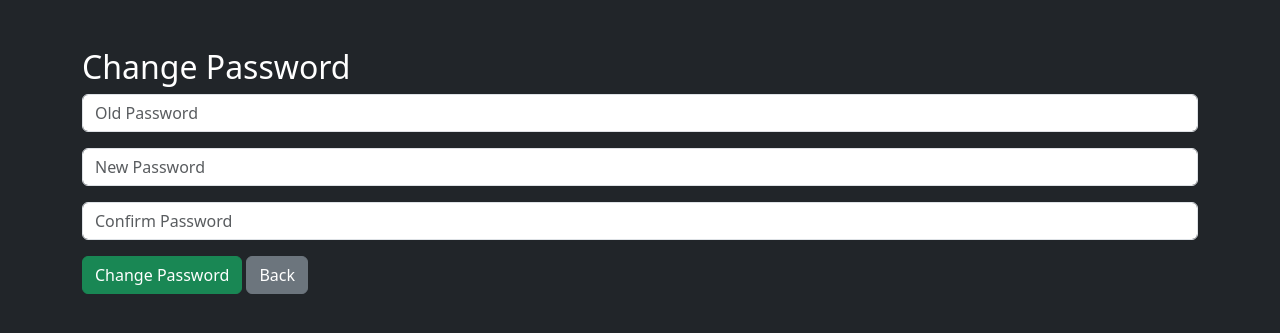
After one commit to Itsaryannnzz/garud-zep-gym, a Flask app: page /change-password in a window 1280 px wide. The commit adds this page. Shown: the top 333 px of the page. Run offline with Flask 3, Linux system fonts and the light colour scheme; a user stored in the database is signed in; data comes from the database, SQL or seed files in the repository; both versions use the stored data as it was after the commit.

Commit message:
Final gym management update with owner password and security fixes

```diff
--- a/app.py
+++ b/app.py
@@ -9,6 +9,14 @@ import os
 
 
 app = Flask(__name__)
+@app.after_request
+def add_header(response):
+
+    response.headers["Cache-Control"] = "no-cache, no-store, must-revalidate"
+    response.headers["Pragma"] = "no-cache"
+    response.headers["Expires"] = "0"
+
+    return response
 app.secret_key = "garud_zep_secret_2026"
 
 
@@ -25,7 +33,20 @@ app.config["SQLALCHEMY_ENGINE_OPTIONS"] = {
 app.config["SQLALCHEMY_TRACK_MODIFICATIONS"] = False
 
 db = SQLAlchemy(app)
+class Owner(db.Model):
 
+    id = db.Column(db.Integer, primary_key=True)
+
+    username = db.Column(
+        db.String(50),
+        unique=True,
+        nullable=False
+    )
+
+    password = db.Column(
+        db.String(200),
+        nullable=False
+    )
 class GymPlan(db.Model):
 
     id = db.Column(
@@ -175,21 +196,31 @@ def register_member():
 @app.route("/owner-login", methods=["GET", "POST"])
 def owner_login():
 
+    if session.get("owner_logged_in"):
+        return redirect(url_for("owner_dashboard"))
+
     if request.method == "POST":
 
-        username = request.form["username"]
+        username = request.form["username"].strip()
         password = request.form["password"]
 
-        if username == "admin" and password == "garudzep2009":
+        owner = Owner.query.filter_by(
+            username=username
+        ).first()
 
-         session["owner_logged_in"] = True
+        if owner and owner.password == password:
 
-         return redirect(url_for("owner_dashboard"))
+            session.clear()
+            session["owner_logged_in"] = True
 
-        return "Invalid Username or Password"
+            return redirect(url_for("owner_dashboard"))
+
+        return render_template(
+            "owner-login.html",
+            error="Invalid Username or Password"
+        )
 
     return render_template("owner-login.html")
-
 @app.route("/plans")
 def plans():
     if not session.get("owner_logged_in"):
@@ -650,14 +681,72 @@ def pending_members():
         "pending-members.html",
         members=members
     )
+@app.route("/change-password", methods=["GET","POST"])
+def change_password():
+
+    if not session.get("owner_logged_in"):
+        return redirect(url_for("owner_login"))
+
+    owner = Owner.query.first()
+
+    message = ""
+
+    if request.method == "POST":
+
+        old = request.form["old"]
+
+        new = request.form["new"]
+
+        confirm = request.form["confirm"]
+
+        if owner.password != old:
+
+            message = "Old Password Incorrect"
+
+        elif new != confirm:
+
+            message = "Passwords do not match"
+
+        else:
+
+            owner.password = new
+
+
+
+            db.session.commit()
+
+        return redirect(url_for("owner_dashboard"))
+
+    return render_template(
+        "change-password.html",
+        message=message
+    )
 @app.route("/owner-logout")
 def owner_logout():
 
-    session.pop("owner_logged_in", None)
+    session.clear()
 
-    return redirect(url_for("owner_login"))
+    response = redirect(url_for("owner_login"))
+
+    response.headers["Cache-Control"] = "no-cache, no-store, must-revalidate"
+    response.headers["Pragma"] = "no-cache"
+    response.headers["Expires"] = "0"
+
+    return response
 if __name__ == "__main__":
+
     with app.app_context():
+
         db.create_all()
 
+        if not Owner.query.first():
+
+            owner = Owner(
+                username="admin",
+                password="garudzep2009"
+            )
+
+            db.session.add(owner)
+            db.session.commit()
+
     app.run(debug=True)
--- /dev/null
+++ b/templates/change-password.html
@@ -0,0 +1,65 @@
+<!DOCTYPE html>
+
+<html>
+
+<head>
+
+<title>Change Password</title>
+
+<link href="https://cdn.jsdelivr.net/npm/bootstrap@5.3.3/dist/css/bootstrap.min.css" rel="stylesheet">
+
+</head>
+
+<body class="bg-dark text-white">
+
+<div class="container mt-5">
+
+<h2>Change Password</h2>
+
+{% if message %}
+<div class="alert alert-warning">
+{{message}}
+</div>
+{% endif %}
+
+<form method="POST">
+
+<input
+type="password"
+name="old"
+placeholder="Old Password"
+class="form-control mb-3"
+required>
+
+<input
+type="password"
+name="new"
+placeholder="New Password"
+class="form-control mb-3"
+required>
+
+<input
+type="password"
+name="confirm"
+placeholder="Confirm Password"
+class="form-control mb-3"
+required>
+
+<button class="btn btn-success">
+Change Password
+</button>
+
+<a href="{{url_for('owner_dashboard')}}"
+class="btn btn-secondary">
+
+Back
+
+</a>
+
+</form>
+
+</div>
+
+</body>
+
+</html>
```
Also changed, not shown: templates/owner-dashboard.html (+14 -0 lines), templates/owner-login.html (+28 -7 lines), instance/gym.db.
